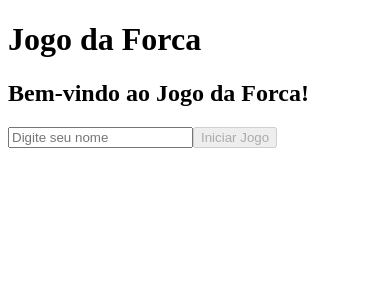
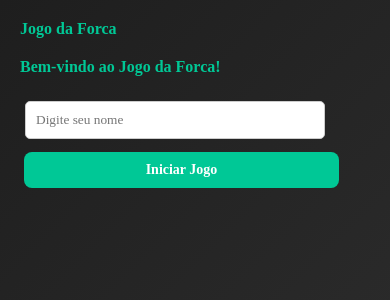
Before and after one commit to v11kt0r/Front-End-ProjetoFinal, a React (Vite) app in the folder forca-frontend/: page /game in a window 390 px wide. Shown: the top 300 px of the page. Built offline with nearby package versions, Linux system fonts and the light colour scheme.

Commit message:
CSS + Responsividade
Estilização e Responsividade da Página

```diff
--- a/forca-frontend/src/App.jsx
+++ b/forca-frontend/src/App.jsx
@@ -1,5 +1,7 @@
 import { RouterProvider } from 'react-router-dom';
 import router from './routes';
+import './assets/App.css';
+
 
 function App() {
   return <RouterProvider router={router} />;
--- a/forca-frontend/src/assets/App.css
+++ b/forca-frontend/src/assets/App.css
@@ -0,0 +1,144 @@
+/* ===== Reset Básico ===== */
+body, h1, h2, h3, p, ul, li, input, button {
+  margin: 0;
+  padding: 0;
+  box-sizing: border-box;
+  font-family: 'Press Start 2P', cursive;
+}
+
+/* ===== Estilo Global ===== */
+body {
+  background: linear-gradient(135deg, #1e1e1e, #333);
+  color: #f0f0f0;
+  min-height: 100vh;
+  padding: 20px;
+}
+
+.container {
+  max-width: 90%;
+  width: 800px;
+  margin: 0 auto;
+  padding: 20px;
+  text-align: center;
+}
+
+/* ===== Títulos ===== */
+h1, h2 {
+  color: #00c896;
+  margin-bottom: 20px;
+}
+
+/* ===== Botões ===== */
+button {
+  background-color: #00c896;
+  color: white;
+  padding: 12px 24px;
+  border: none;
+  border-radius: 8px;
+  cursor: pointer;
+  font-weight: bold;
+  margin: 8px 4px;
+  transition: transform 0.2s, background-color 0.3s;
+}
+
+button:hover {
+  transform: scale(1.05);
+  background-color: #00b386;
+}
+
+/* ===== Inputs ===== */
+input {
+  padding: 10px;
+  border-radius: 5px;
+  border: 1px solid #ccc;
+  margin: 5px;
+  width: 80%;
+  max-width: 300px;
+}
+
+/* ===== HOME ===== */
+.home-links a {
+  display: inline-block;
+  background-color: #00d09c;
+  color: white;
+  padding: 10px 20px;
+  border-radius: 8px;
+  text-decoration: none;
+  margin: 8px 5px;
+  font-weight: bold;
+  transition: background-color 0.3s;
+}
+
+.home-links a:hover {
+  background-color: #00a87b;
+}
+
+
+/* ===== WordDisplay (Letras da palavra) ===== */
+.letter {
+  display: inline-block;
+  margin: 0 5px;
+  font-size: 24px;
+  border-bottom: 2px solid #ccc;
+  min-width: 20px;
+  transition: color 0.3s ease;
+}
+
+.letter.revealed {
+  color: #00c896;
+  border-bottom: 2px solid #00c896;
+}
+
+/* ===== Lista de Itens (Ranking / Palavras) ===== */
+ul {
+  list-style-type: none;
+  padding: 0;
+}
+
+li {
+  margin-bottom: 10px;
+}
+
+/* ===== Responsividade ===== */
+@media (max-width: 768px) {
+  .container {
+    padding: 10px;
+    width: 100%;
+  }
+
+  h1 {
+    font-size: 18px;
+  }
+
+  h2 {
+    font-size: 16px;
+  }
+
+  button {
+    width: 90%;
+    padding: 10px;
+  }
+
+  input {
+    width: 90%;
+  }
+
+  .letter {
+    font-size: 20px;
+    margin: 0 3px;
+  }
+}
+
+@media (max-width: 480px) {
+  h1, h2 {
+    font-size: 16px;
+  }
+
+  button {
+    font-size: 14px;
+  }
+
+  .letter {
+    font-size: 18px;
+  }
+}
--- a/forca-frontend/src/pages/Game.jsx
+++ b/forca-frontend/src/pages/Game.jsx
@@ -2,7 +2,7 @@ import { useEffect, useState } from 'react';
 import WordDisplay from '../components/WordDisplay';
 import Keyboard from '../components/Keyboard';
 import Header from '../components/Header';
-
+import '../assets/Game.css';
 
 
 export default function Game() {
--- a/forca-frontend/src/pages/Home.jsx
+++ b/forca-frontend/src/pages/Home.jsx
@@ -1,10 +1,13 @@
 function Home() {
   return (
-    <div>
+    <div className="home">
       <h1>Bem-vindo ao Jogo da Forca!</h1>
-      <a href="/game">Iniciar Jogo</a>
+      <div className="home-links">
+        <a href="/game">Iniciar Jogo</a>
       <a href="/ranking">Ver Ranking</a>
       <a href="/admin-palavras">Admin Palavras</a>
+      </div>
+
     </div>
   );
 }
```
